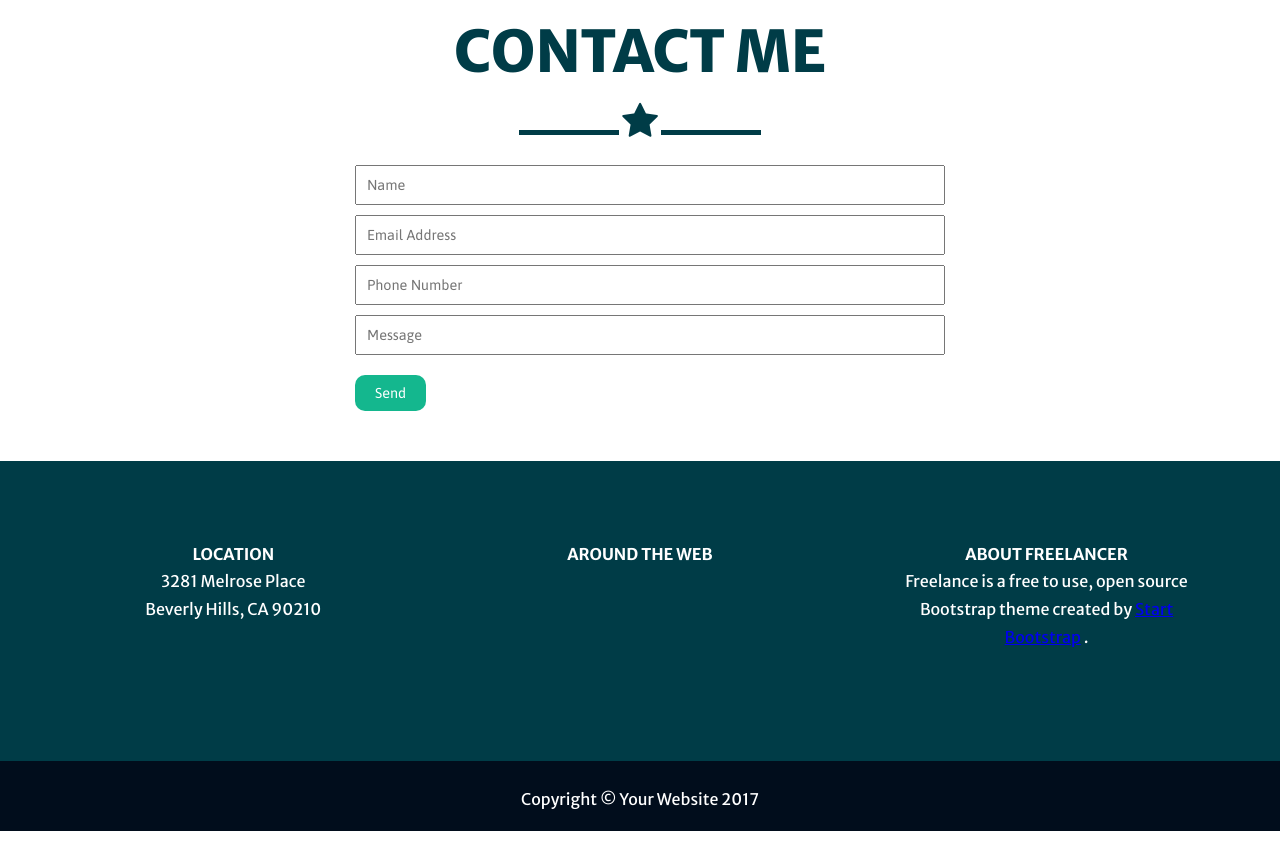
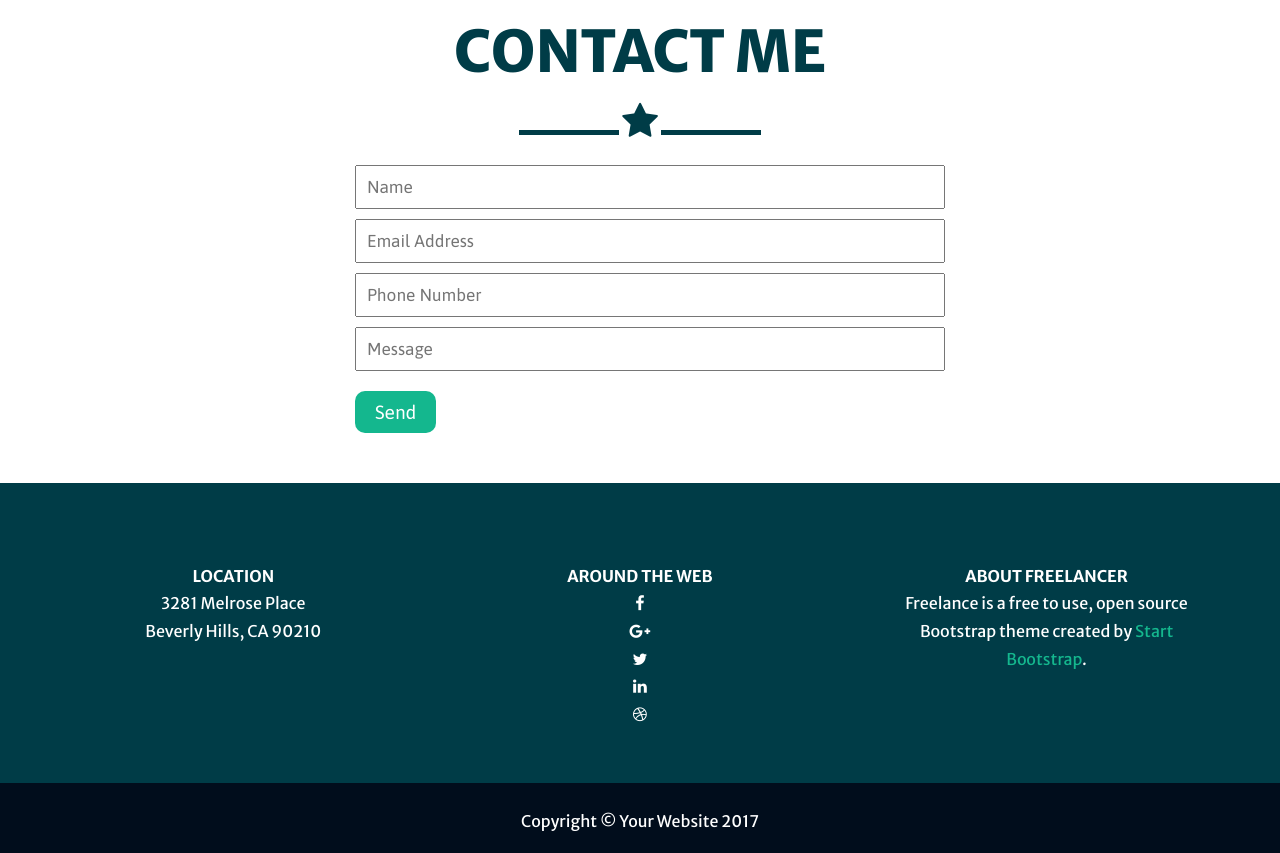
Before and after one commit to aledriandev/Freelancer, a plain HTML site: page index.html in a window 1280 px wide. Shown: the part 1293-2146 px from the top of the page. Before the commit the page ends 2124 px from the top, so only its background shows below. Drawn offline with Linux system fonts and the light colour scheme; a web font is replaced by a local one.

Commit message:
HTML 95% falta redondos en iconos de redes

```diff
--- a/css/main.css
+++ b/css/main.css
@@ -122,14 +122,14 @@ hr{
 	height: 5px;
 	background-color: white;
 	border: none;
-	top: -10px;
+	top: 10px;
 }
 
 .line-black{
 	height: 5px;
 	background-color: #003c47;
 	border: none;
-	top: -10px;
+	top: 10px;
 }
 
 #portafolio{
@@ -181,7 +181,7 @@ form input{
 	padding: 10px;
 	margin: 10px;
 	font-family: "Asap";
-	font-size: 75%;
+	font-size: 90%;
 }
 
 form button{
@@ -192,7 +192,7 @@ form button{
 	border: none;
 	cursor: pointer;
 	font-family: "Asap";
-	font-size: 75%;
+	font-size: 100%;
 	color: white;
 }
 
@@ -206,6 +206,11 @@ form button{
 	font-size: 84%;
 }
 
+.content a{
+	color: #14b78e;
+	text-decoration: none;
+}
+
 footer{
  	text-align: center;
   	height: 70px;
--- a/index.html
+++ b/index.html
@@ -97,15 +97,30 @@
 				<div class="col-4">
 					<div class="content">
 						<h4>AROUND THE WEB</h4>
-						<div id="around-web"></div>
+						<div id="around-web">
+							<div class="circle">
+								<span class="fa fa-facebook" aria-hidden="true"></span>
+							</div>
+							<div class="circle">
+								<span class="fa fa-google-plus" aria-hidden="true"></span>
+							</div>
+							<div class="circle">
+								<span class="fa fa-twitter" aria-hidden="true"></span>
+							</div>
+							<div class="circle">
+								<span class="fa fa-linkedin" aria-hidden="true"></span>
+							</div>
+							<div class="circle">
+								<span class="fa fa-dribbble" aria-hidden="true"></span>
+							</div>
+						</div>
 					</div>
 				</div>
 				<div class="col-4">
 					<div class="content">
 						<h4>ABOUT FREELANCER</h4>
 						<p>Freelance is a free to use, open source Bootstrap theme created by
-							<a href="#">Start Bootstrap</a>
-							.
+							<a href="#">Start Bootstrap</a>.
 						</p>
 					</div>
 				</div>
```
